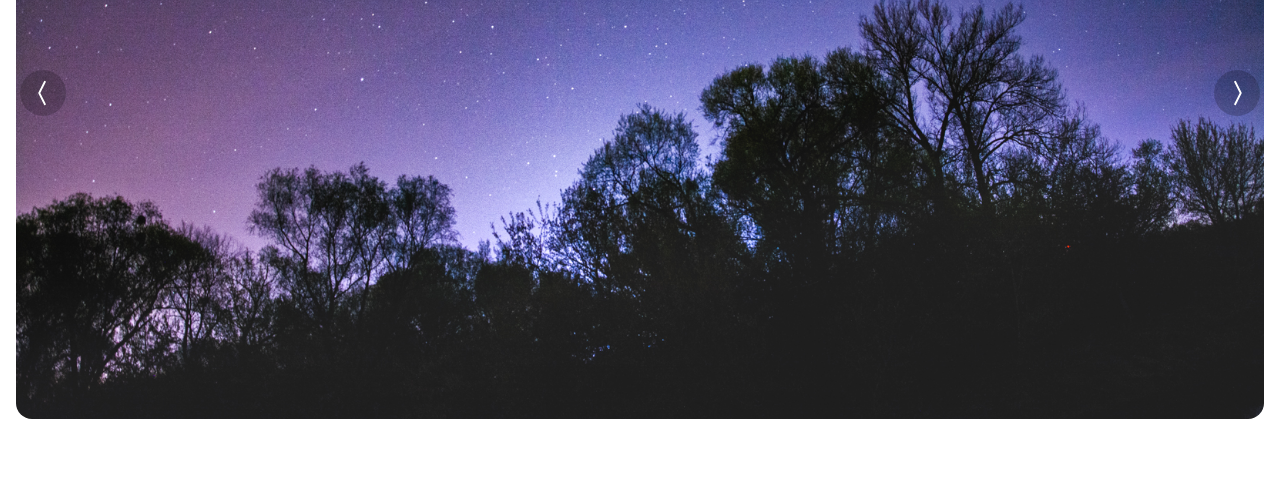
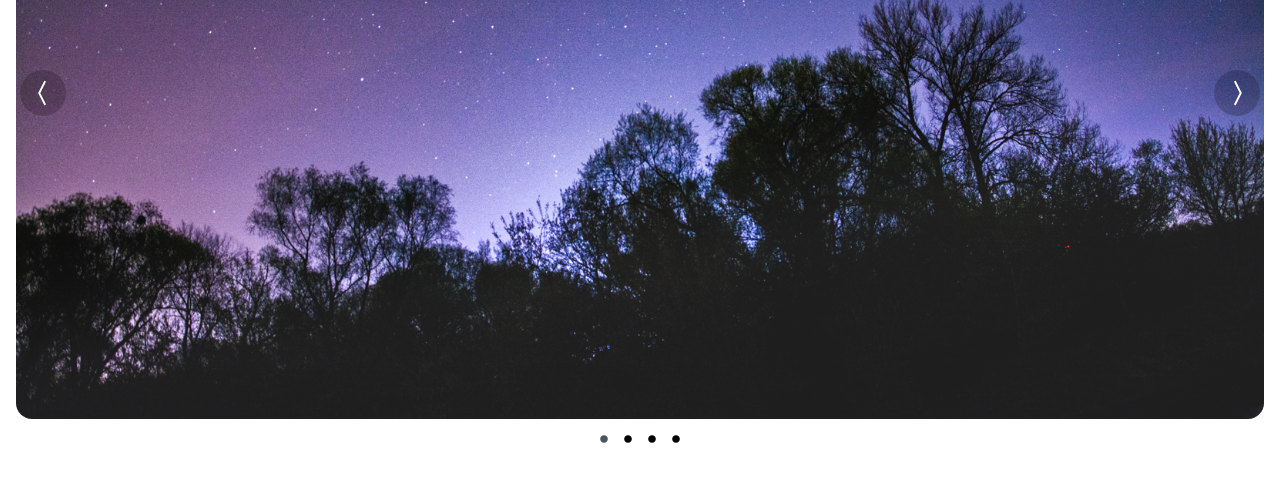
Before and after one commit to yahorlahunovich/photo-portfolio, a React (Create React App) app: page / in a window 1280 px wide. Shown: the part 297-778 px from the top of the page. Built offline with nearby package versions, Linux system fonts and the light colour scheme; the HTML template or start-up script is replaced by a standard one.

Commit message:
slides components is ready

```diff
--- a/src/App.tsx
+++ b/src/App.tsx
@@ -1,5 +1,5 @@
 import React, { useState } from "react";
-import { BsChevronCompactLeft, BsChevronCompactRight } from "react-icons/bs";
+import Slides from "./components/Slides";
 
 function App() {
   const [currentIndex, setCurrentIndex] = useState<number>(0);
@@ -14,19 +14,23 @@ function App() {
     const newIndex = isFirstSlide ? slides.length - 1 : currentIndex - 1;
     setCurrentIndex(newIndex);
   };
-  const nextSlide = () => {};
+  const nextSlide = () => {
+    const isLastSlide = currentIndex === slides.length - 1;
+    const newIndex = isLastSlide ? 0 : currentIndex + 1;
+    setCurrentIndex(newIndex);
+  };
+  const goToSlide = (slideIndex: number) => {
+    setCurrentIndex(slideIndex);
+  };
   return (
-    <div className="max-w-[1400px] h-[780px] w-full m-auto py-16 px-4 relative">
-      <div
-        style={{ backgroundImage: `url(${slides[currentIndex].url})` }}
-        className="w-full h-full rounded-2xl bg-center bg-cover duration-500"
-      ></div>
-      <div className="absolute top-[50%] -translate-x-0 translate-y-[-50%] left-5 text-2xl rounded-full p-2 bg-black/20 text-white cursor-pointer">
-        <BsChevronCompactLeft size={30} onClick={prevSlide} />
-      </div>
-      <div className="absolute top-[50%] -translate-x-0 translate-y-[-50%] right-5 text-2xl rounded-full p-2 bg-black/20 text-white cursor-pointer">
-        <BsChevronCompactRight size={30} onClick={nextSlide} />
-      </div>
+    <div>
+      <Slides
+        prevSlide={prevSlide}
+        nextSlide={nextSlide}
+        goToSlide={goToSlide}
+        slides={slides}
+        currentIndex={currentIndex}
+      />
     </div>
   );
 }
--- /dev/null
+++ b/src/components/Slides.tsx
@@ -0,0 +1,47 @@
+import React from "react";
+import { BsChevronCompactLeft, BsChevronCompactRight } from "react-icons/bs";
+import { RxDotFilled } from "react-icons/rx";
+
+type SlidesProps = {
+  currentIndex: number;
+  slides: any[];
+  prevSlide(): void;
+  nextSlide(): void;
+  goToSlide(slideIndex: number): void;
+};
+
+export default function Slides({
+  prevSlide,
+  nextSlide,
+  goToSlide,
+  slides,
+  currentIndex,
+}: SlidesProps) {
+  return (
+    <div className="max-w-[1400px] h-[780px] w-full m-auto py-16 px-4 relative">
+      <div
+        style={{ backgroundImage: `url(${slides[currentIndex].url})` }}
+        className="w-full h-full rounded-2xl bg-center bg-cover duration-500"
+      ></div>
+      <div className="absolute top-[50%] -translate-x-0 translate-y-[-50%] left-5 text-2xl rounded-full p-2 bg-black/20 text-white cursor-pointer">
+        <BsChevronCompactLeft size={30} onClick={prevSlide} />
+      </div>
+      <div className="absolute top-[50%] -translate-x-0 translate-y-[-50%] right-5 text-2xl rounded-full p-2 bg-black/20 text-white cursor-pointer">
+        <BsChevronCompactRight size={30} onClick={nextSlide} />
+      </div>
+      <div className="flex top-4 justify-center py-2">
+        {slides.map((slide, slideIndex) => (
+          <div
+            className={`text-2xl cursor-pointer ${
+              currentIndex === slideIndex ? "text-gray-600" : ""
+            }`}
+            key={slideIndex}
+            onClick={() => goToSlide(slideIndex)}
+          >
+            <RxDotFilled />
+          </div>
+        ))}
+      </div>
+    </div>
+  );
+}
```
Also changed, not shown: src/components/Navbar.tsx (added).
